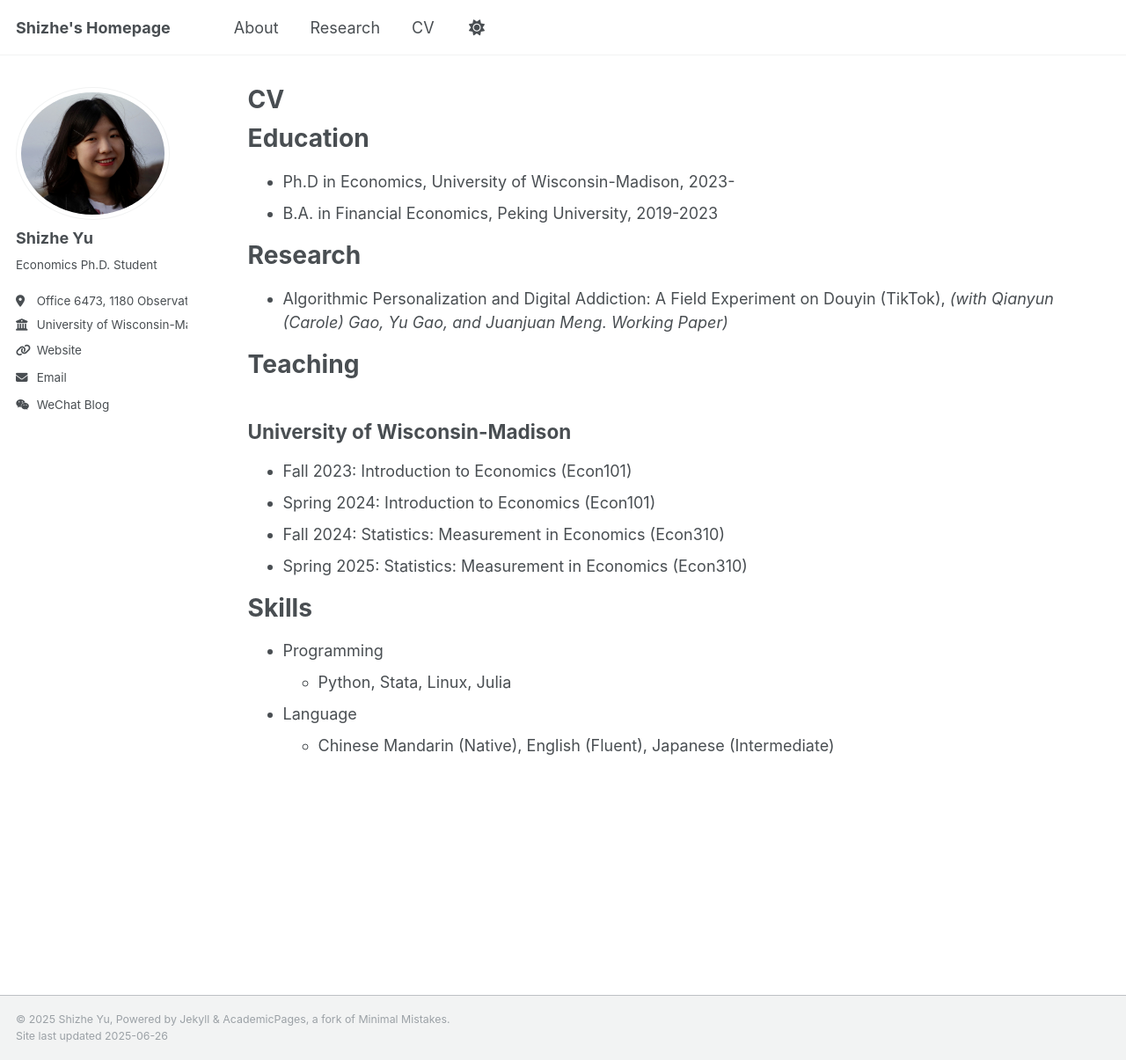
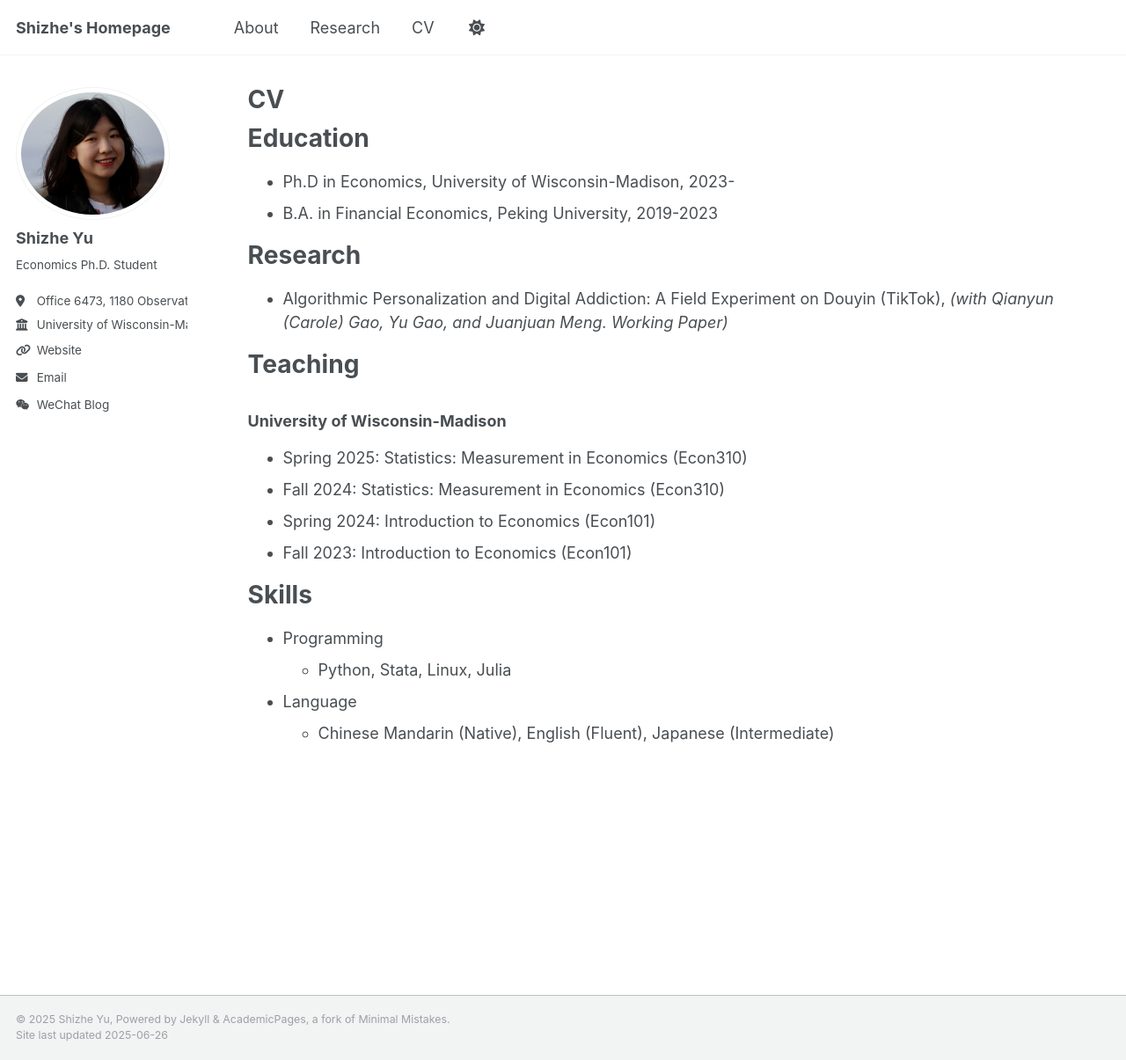
Before and after one commit to shizhe-yu/shizhe-yu.github.io, a Jekyll site: the page built from _pages/cv.md, in a window 1280 px wide and 1205 px high. Shown: the whole window at 88% size. Built offline with Jekyll 4.4.1, drawn with Linux system fonts in a browser that asks for light colours.

Commit message:
Update cv.md

```diff
--- a/_pages/cv.md
+++ b/_pages/cv.md
@@ -21,11 +21,14 @@ Research
 
 Teaching
 ======
-## University of Wisconsin-Madison
+### University of Wisconsin-Madison
+* Spring 2025: Statistics: Measurement in Economics (Econ310)
+* Fall 2024: Statistics: Measurement in Economics (Econ310)
+* Spring 2024: Introduction to Economics (Econ101)
 * Fall 2023: Introduction to Economics (Econ101)
-* Spring 2024: Introduction to Economics (Econ101)
-* Fall 2024: Statistics: Measurement in Economics (Econ310)
-* Spring 2025: Statistics: Measurement in Economics (Econ310)
+
+
+
 
 
 Skills
```
